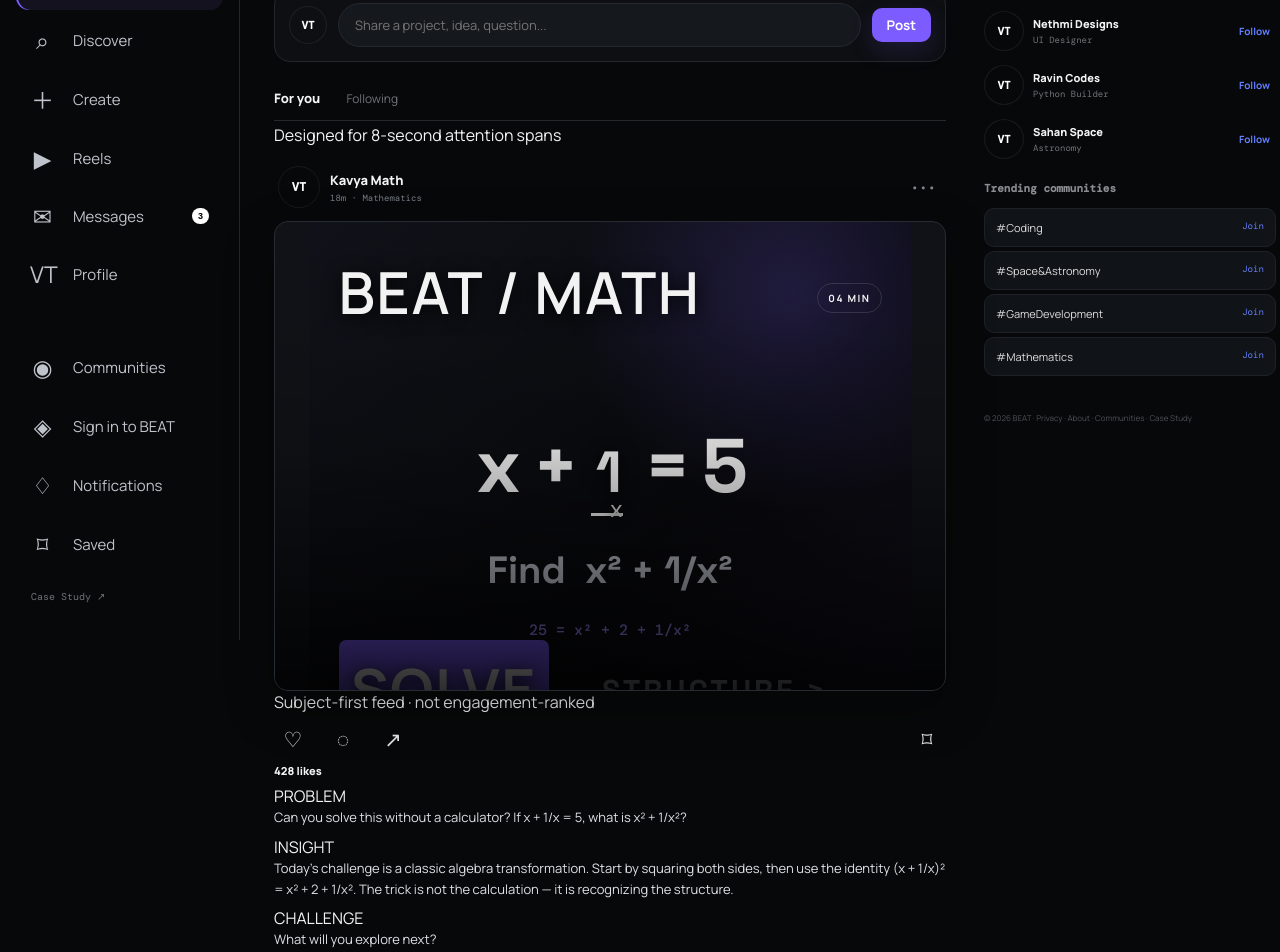
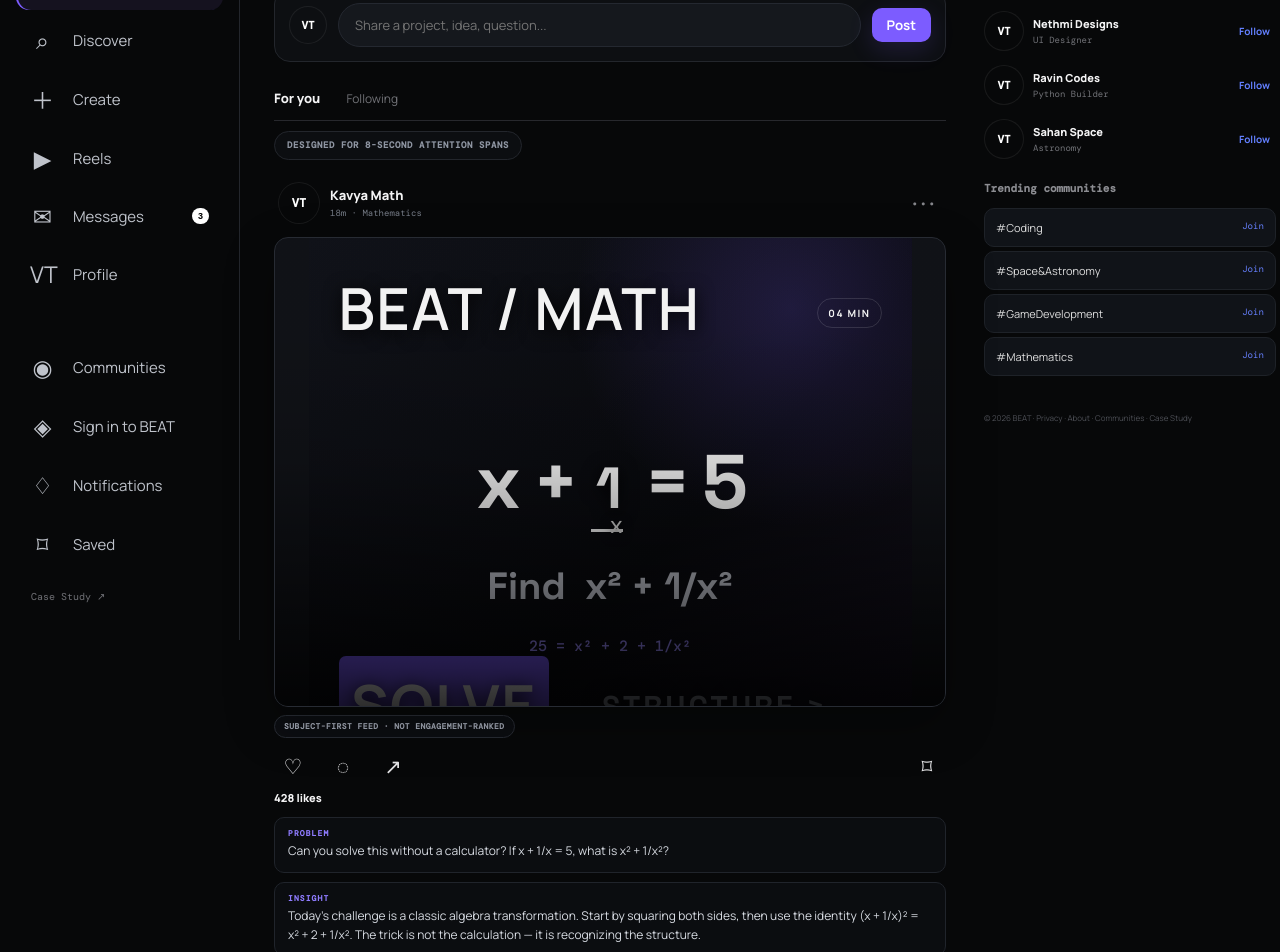
Before and after one commit to Thiviyan001/vexora-platform, a Next.js app: page /beat in a window 1280 px wide. Shown: the part 160-1112 px from the top of the page. Built offline with nearby package versions, Linux system fonts and the light colour scheme; a web font is replaced by a local one.

Commit message:
Polish BEAT innovation labels

```diff
--- a/app/beat/beat.css
+++ b/app/beat/beat.css
@@ -148,3 +148,60 @@ html,body{background:var(--beat-bg)}
 .ig-post header span{font-size:9px!important;color:#777d88!important}
 .post-tools{padding-top:9px!important}.post-tools button{font-size:21px!important}.post-likes{font-size:11px!important;font-weight:800!important}.post-description{color:#e5e7eb!important}.post-long{color:#9da3ad!important}
 @media(max-width:700px){.ig-post{padding-top:15px!important}.post-art{border-radius:8px!important}.quick-create{border-radius:12px!important}}
+
+/* BEAT innovation signals */
+.beat-attention-note{
+  margin:10px 0 2px;
+  padding:8px 12px;
+  border:1px solid #23262c;
+  border-radius:999px;
+  width:max-content;
+  max-width:100%;
+  color:#8f96a3;
+  background:#0c0e11;
+  font:700 9px/1.2 "DM Mono","Courier New",monospace;
+  letter-spacing:.6px;
+  text-transform:uppercase;
+}
+.beat-ranking-note{
+  display:inline-flex;
+  align-items:center;
+  margin:8px 0 2px;
+  padding:6px 9px;
+  border:1px solid #292d35;
+  border-radius:999px;
+  color:#a7adba;
+  background:#0c0e12;
+  font:700 8px/1.2 "DM Mono","Courier New",monospace;
+  letter-spacing:.45px;
+  text-transform:uppercase;
+}
+.beat-structured-post{
+  display:grid;
+  gap:9px;
+  margin-top:12px;
+}
+.beat-section{
+  padding:11px 13px;
+  border:1px solid #20242b;
+  border-radius:10px;
+  background:#0b0d10;
+}
+.beat-section>span{
+  display:block;
+  margin-bottom:5px;
+  color:#8f7cff;
+  font:800 8px/1 "DM Mono","Courier New",monospace;
+  letter-spacing:1.1px;
+}
+.beat-section p{
+  margin:0!important;
+  color:#d7dbe2!important;
+  font-size:12px!important;
+  line-height:1.55!important;
+}
+@media(max-width:700px){
+  .beat-attention-note{font-size:8px}
+  .beat-structured-post{gap:7px}
+  .beat-section{padding:10px 11px}
+}
```
